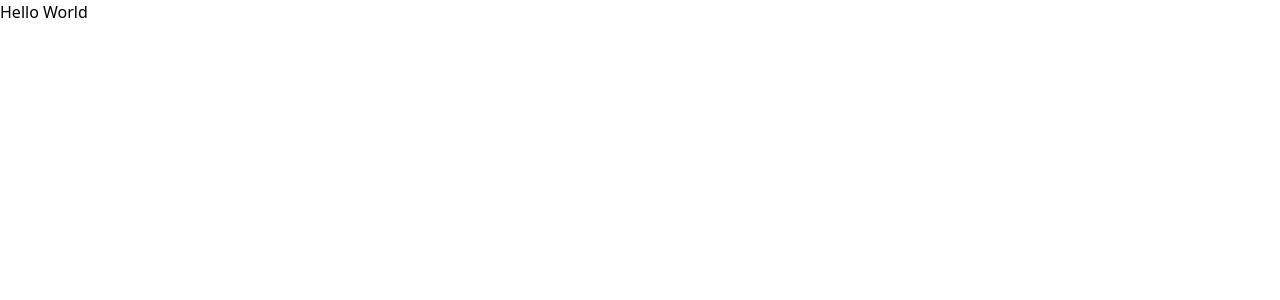
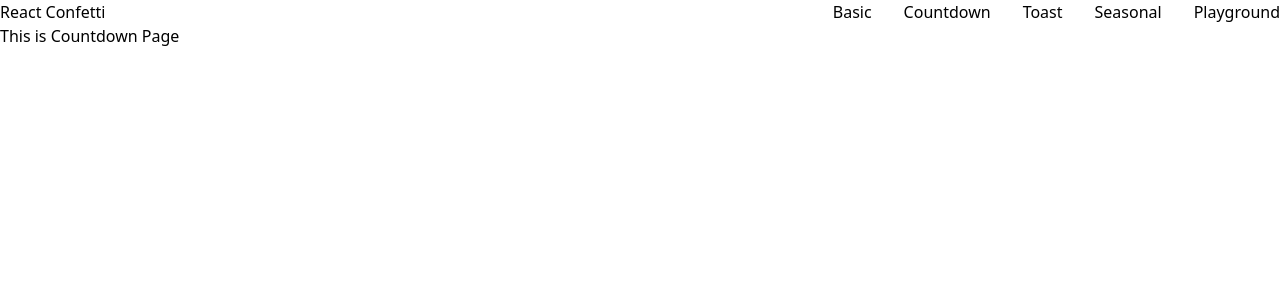
Before and after one commit to kkoisland/react-confetti-app, a React (Vite) app: page /countdown in a window 1280 px wide. Shown: the top 300 px of the page. Built offline with nearby package versions, Linux system fonts and the light colour scheme.

Commit message:
feat: set up React Router with layout and pages

```diff
--- a/src/App.tsx
+++ b/src/App.tsx
@@ -1,8 +1,23 @@
+import { Navigate, Route, Routes } from "react-router-dom";
+import Layout from "./Layout";
+import BasicPage from "./pages/BasicPage";
+import CountdownPage from "./pages/CountdownPage";
+import PlaygroundPage from "./pages/PlaygroundPage";
+import SeasonalPage from "./pages/SeasonalPage";
+import ToastPage from "./pages/ToastPage";
+
 function App() {
 	return (
-		<div>
-			<h1>Hello World</h1>
-		</div>
+		<Routes>
+			<Route element={<Layout />}>
+				<Route path="/" element={<Navigate to="/basic" replace />} />
+				<Route path="/basic" element={<BasicPage />} />
+				<Route path="/countdown" element={<CountdownPage />} />
+				<Route path="/toast" element={<ToastPage />} />
+				<Route path="/seasonal" element={<SeasonalPage />} />
+				<Route path="/playground" element={<PlaygroundPage />} />
+			</Route>
+		</Routes>
 	);
 }
 
--- /dev/null
+++ b/src/Layout.tsx
@@ -0,0 +1,65 @@
+import { useState } from "react";
+import { Link, Outlet } from "react-router-dom";
+
+const Layout = () => {
+	const [isMenuOpen, setIsMenuOpen] = useState(false);
+
+	const navLinks = [
+		{ to: "/basic", label: "Basic" },
+		{ to: "/countdown", label: "Countdown" },
+		{ to: "/toast", label: "Toast" },
+		{ to: "/seasonal", label: "Seasonal" },
+		{ to: "/playground", label: "Playground" },
+	];
+
+	return (
+		<div>
+			<header>
+				<nav>
+					<div className="flex justify-between items-center">
+						<div>
+							<Link to="/">React Confetti</Link>
+						</div>
+
+						{/* Desktop Navigation */}
+						<div className="hidden md:flex space-x-8">
+							{navLinks.map((link) => (
+								<Link key={link.to} to={link.to}>
+									{link.label}
+								</Link>
+							))}
+						</div>
+
+						{/* Mobile Menu Button */}
+						<div className="md:hidden">
+							<button type="button" onClick={() => setIsMenuOpen(!isMenuOpen)}>
+								{isMenuOpen ? "✕" : "☰"}
+							</button>
+						</div>
+					</div>
+
+					{/* Mobile Navigation */}
+					{isMenuOpen && (
+						<div className="md:hidden">
+							{navLinks.map((link) => (
+								<Link
+									key={link.to}
+									to={link.to}
+									onClick={() => setIsMenuOpen(false)}
+								>
+									{link.label}
+								</Link>
+							))}
+						</div>
+					)}
+				</nav>
+			</header>
+
+			<main>
+				<Outlet />
+			</main>
+		</div>
+	);
+};
+
+export default Layout;
--- a/src/main.tsx
+++ b/src/main.tsx
@@ -1,5 +1,6 @@
 import { StrictMode } from "react";
 import { createRoot } from "react-dom/client";
+import { BrowserRouter } from "react-router-dom";
 import App from "./App.tsx";
 import "./index.css";
 
@@ -7,7 +8,9 @@ const rootElement = document.getElementById("root");
 if (rootElement) {
 	createRoot(rootElement).render(
 		<StrictMode>
-			<App />
+			<BrowserRouter>
+				<App />
+			</BrowserRouter>
 		</StrictMode>,
 	);
 }
--- /dev/null
+++ b/src/pages/BasicPage.tsx
@@ -0,0 +1,5 @@
+const BasicPage = () => {
+	return <div>This is Basic Page</div>;
+};
+
+export default BasicPage;
--- /dev/null
+++ b/src/pages/CountdownPage.tsx
@@ -0,0 +1,5 @@
+const CountdownPage = () => {
+	return <div>This is Countdown Page</div>;
+};
+
+export default CountdownPage;
--- /dev/null
+++ b/src/pages/PlaygroundPage.tsx
@@ -0,0 +1,5 @@
+const PlaygroundPage = () => {
+	return <div>This is Playground Page</div>;
+};
+
+export default PlaygroundPage;
--- /dev/null
+++ b/src/pages/SeasonalPage.tsx
@@ -0,0 +1,5 @@
+const SeasonalPage = () => {
+	return <div>This is Seasonal Page</div>;
+};
+
+export default SeasonalPage;
--- /dev/null
+++ b/src/pages/ToastPage.tsx
@@ -0,0 +1,5 @@
+const ToastPage = () => {
+	return <div>This is Toast Page</div>;
+};
+
+export default ToastPage;
```
